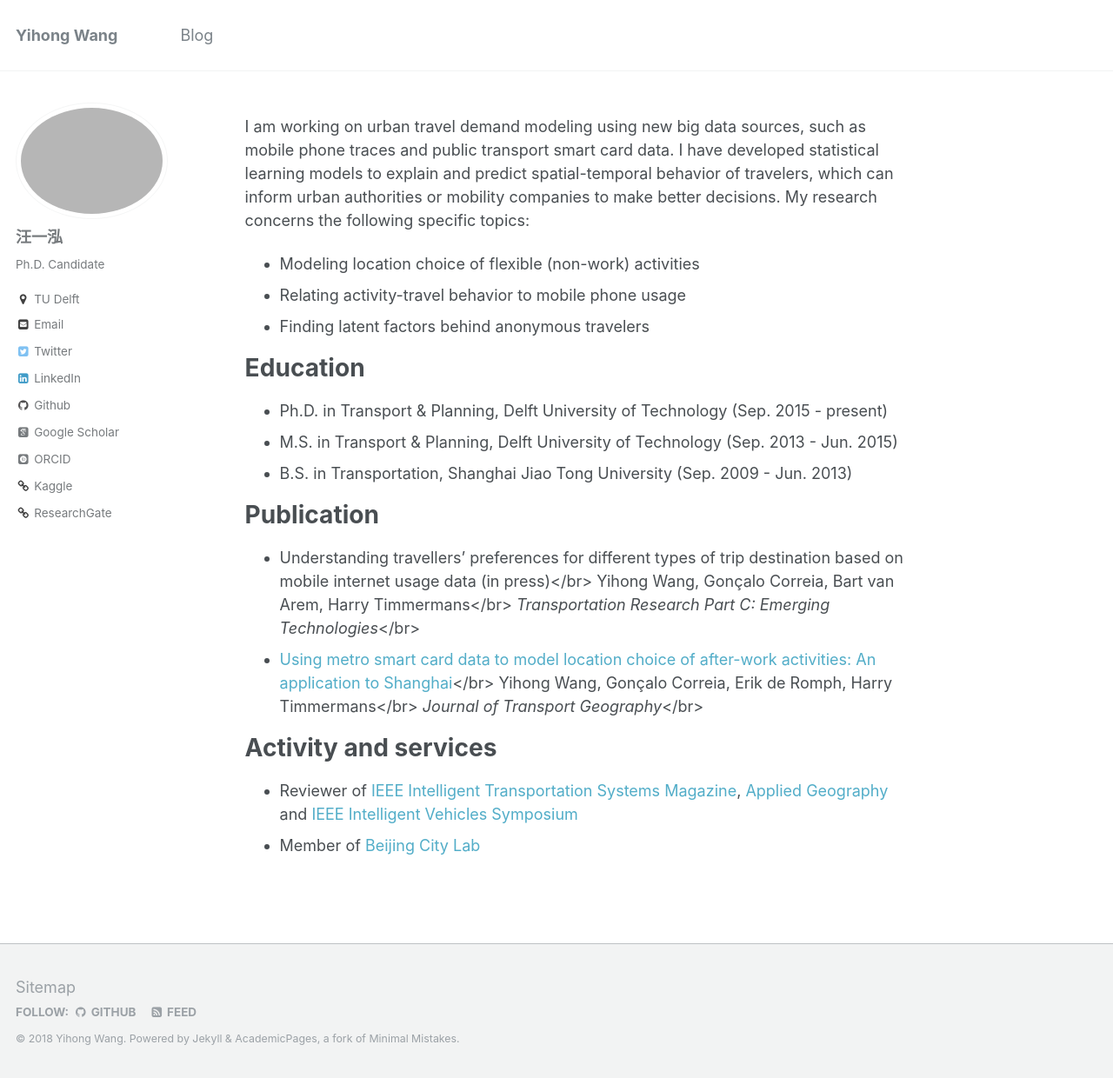
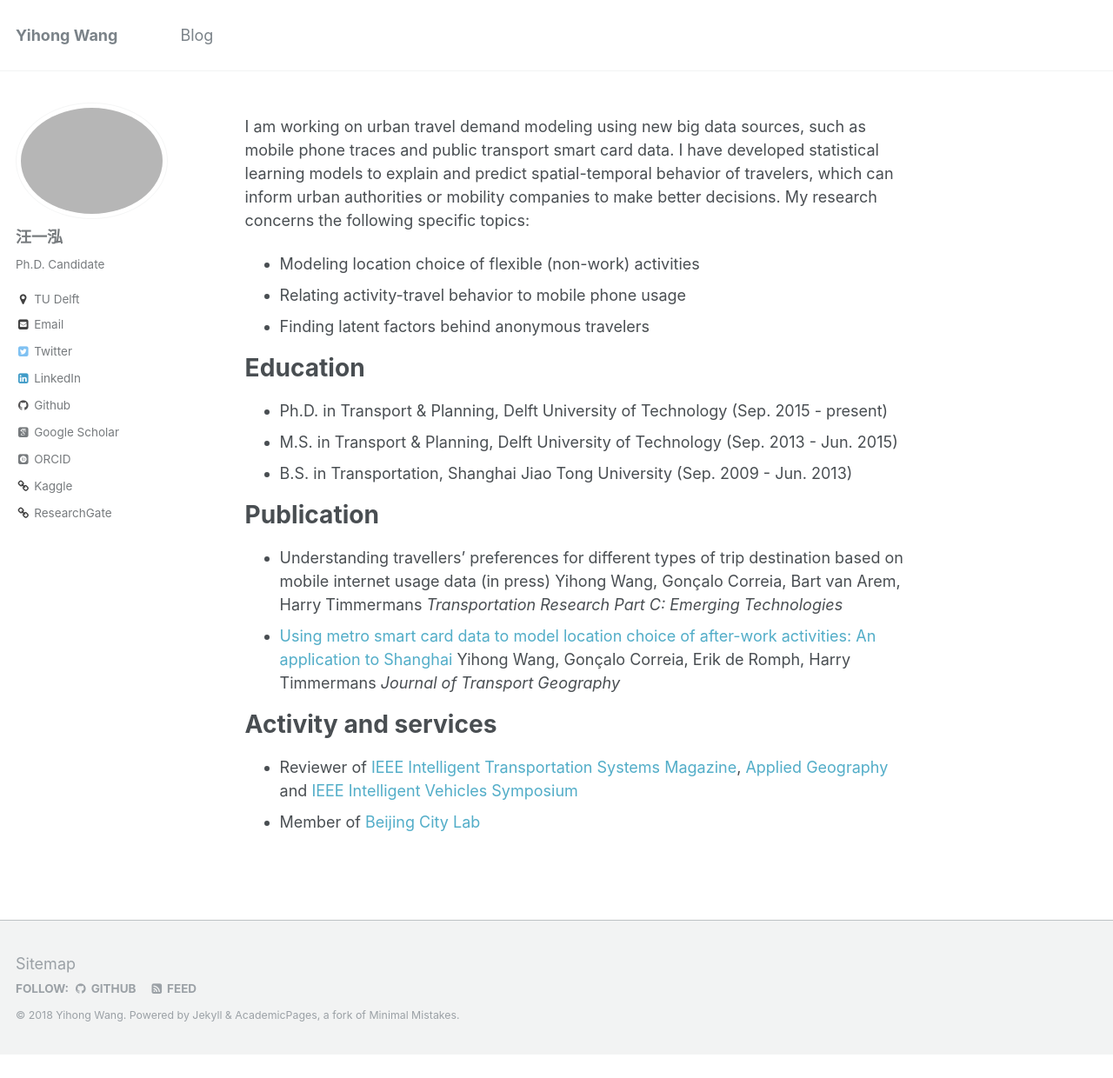
Before and after one commit to bellowswang/bellowswang.github.io, a Jekyll site: the page built from _pages/about.md, in a window 1280 px wide and 1240 px high. Shown: the whole window at 87% size. Built offline with Jekyll 4.4.1, drawn with Linux system fonts in a browser that asks for light colours; some web fonts are replaced.

Commit message:
cv revised

```diff
--- a/_config.yml
+++ b/_config.yml
@@ -79,7 +79,7 @@ analytics:
 # Site Author
 author:
   name             : "汪一泓"
-  avatar           : "yihongprofile3.jpeg"
+  avatar           : "yihongprofile3.png"
   bio              : "Ph.D. Candidate"
   location         : "TU Delft"
   employer         :
--- a/_pages/about.md
+++ b/_pages/about.md
@@ -21,12 +21,12 @@ Education
 
 Publication
 ======
-* Understanding travellers' preferences for different types of trip destination based on mobile internet usage data (in press)</br>
-    Yihong Wang, Gonçalo Correia, Bart van Arem, Harry Timmermans</br>
-    <i>Transportation Research Part C: Emerging Technologies</i></br>
-* <a href="https://www.sciencedirect.com/science/article/pii/S0966692317300029">Using metro smart card data to model location choice of after-work activities: An application to Shanghai</a></br>
-    Yihong Wang, Gonçalo Correia, Erik de Romph, Harry Timmermans</br>
-    <i>Journal of Transport Geography</i></br>
+* Understanding travellers' preferences for different types of trip destination based on mobile internet usage data (in press)
+    Yihong Wang, Gonçalo Correia, Bart van Arem, Harry Timmermans
+    <i>Transportation Research Part C: Emerging Technologies</i>
+* <a href="https://www.sciencedirect.com/science/article/pii/S0966692317300029">Using metro smart card data to model location choice of after-work activities: An application to Shanghai</a>
+    Yihong Wang, Gonçalo Correia, Erik de Romph, Harry Timmermans
+    <i>Journal of Transport Geography</i>
 
 Activity and services
 ======
```
